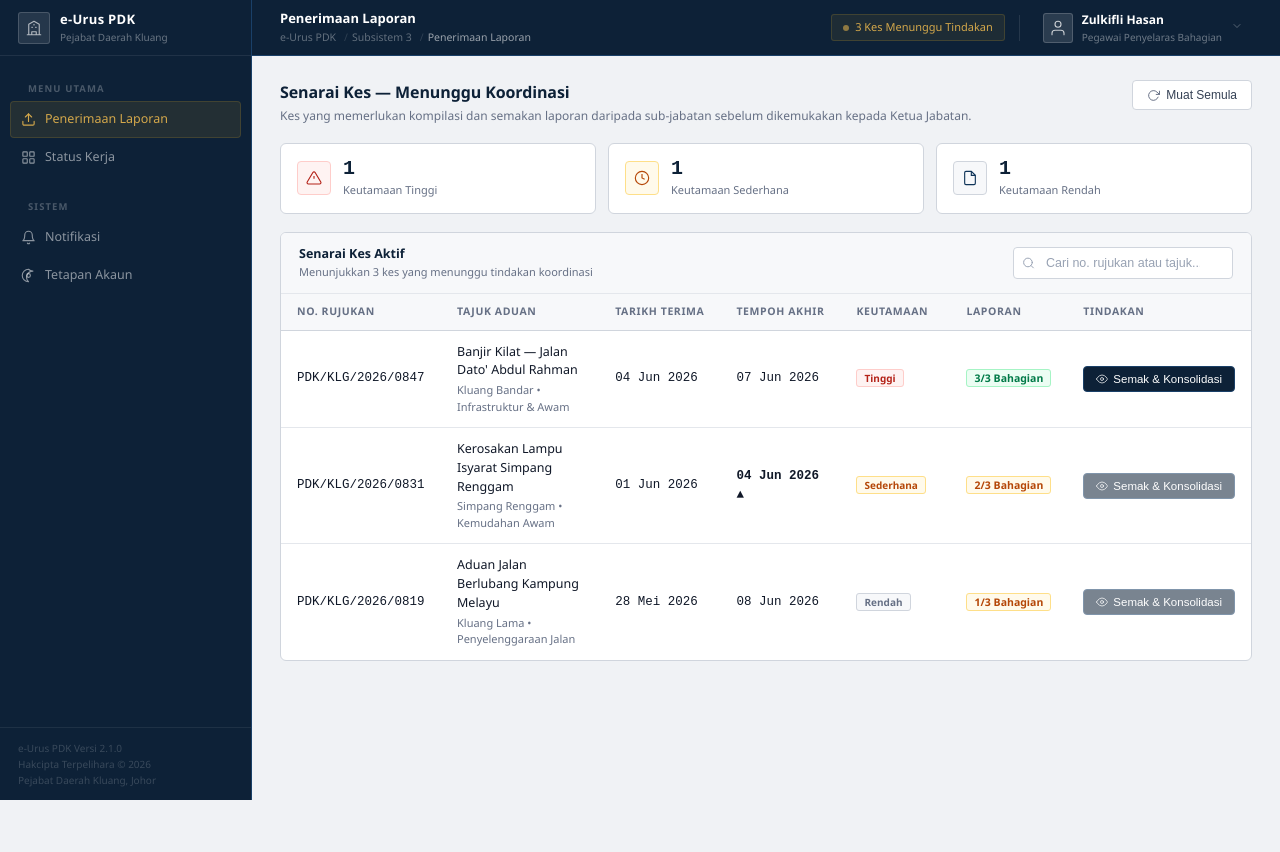
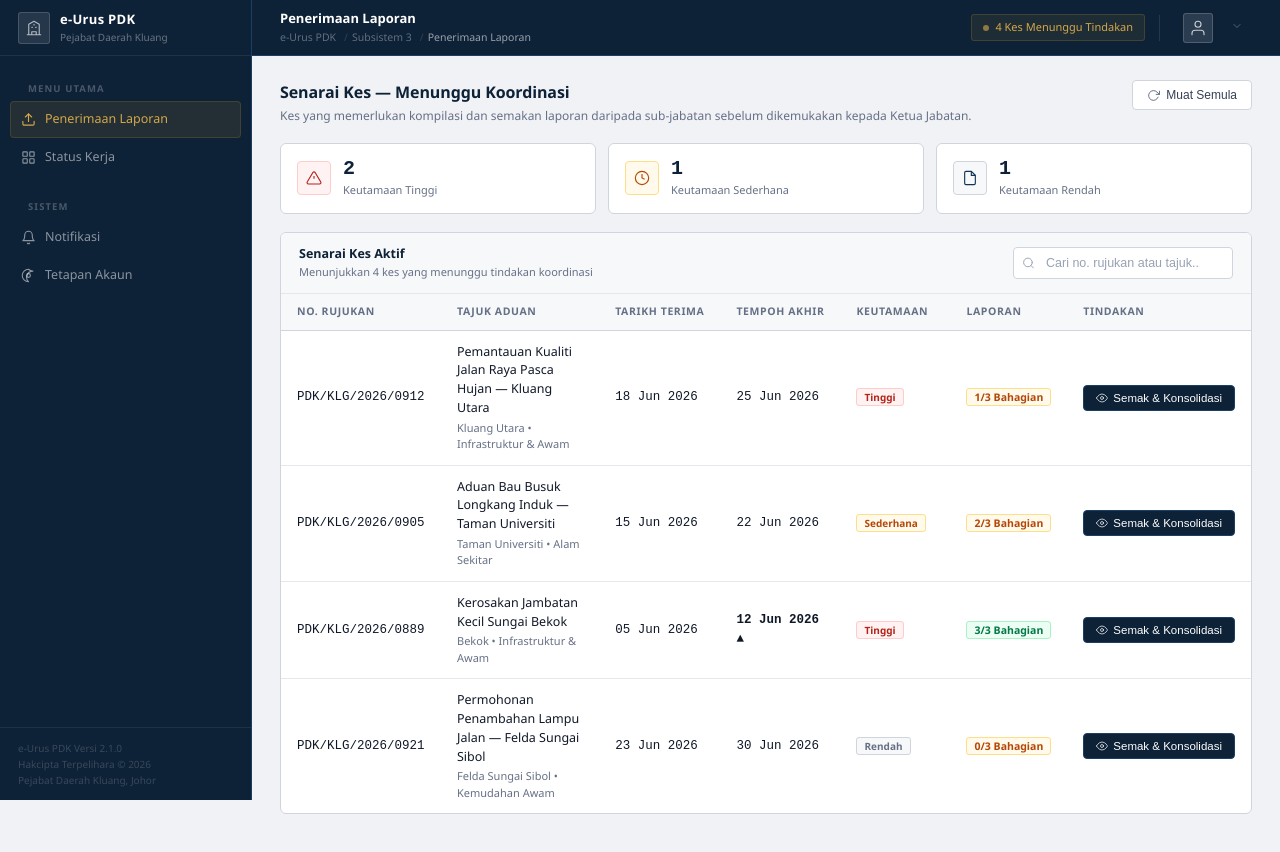
Before and after one commit to tirazman/TRIPLEA-SCSE2243-ADP-PROJECT1, a React (Vite) app in the folder frontend/: page /pegawai-penyelaras/penerimaan in a window 1280 px wide. Shown: the top 852 px of the page. Before the commit the page ends 800 px from the top, so only its background shows below. Built offline with nearby package versions, Linux system fonts and the light colour scheme.

Commit message:
Update PPB

```diff
--- a/frontend/src/data/caseData.jsx
+++ b/frontend/src/data/caseData.jsx
@@ -1,71 +1,115 @@
-
 // caseData.jsx
+// caseList mirrors workStatusCases from statusKerjaData — same refs, titles,
+// dates. These are cases awaiting consolidation by Pegawai Penyelaras.
+//
 // submittedCount = berapa bahagian dah submit
-// totalDepts     = berapa bahagian diperlukan (3 = Fizikal + Masyarakat + Pentadbiran)
-// Konsolidasi AI hanya boleh dimulakan bila submittedCount === totalDepts
+// totalDepts     = 3 (Fizikal + Masyarakat + Pentadbiran)
+// "Konsolidasi Laporan AI" hanya aktif bila submittedCount === totalDepts
 
 export const caseList = [
   {
-    ref: "PDK/KLG/2026/0847",
-    title: "Banjir Kilat — Jalan Dato' Abdul Rahman",
-    subtitle: "Kluang Bandar • Infrastruktur & Awam",
-    tarikhTerima: "04 Jun 2026",
-    tempohAkhir: "07 Jun 2026",
+    ref: "PDK/KLG/2026/0912",
+    title: "Pemantauan Kualiti Jalan Raya Pasca Hujan — Kluang Utara",
+    subtitle: "Kluang Utara • Infrastruktur & Awam",
+    tarikhTerima: "18 Jun 2026",
+    tempohAkhir: "25 Jun 2026",
     overdue: false,
+    keutamaan: "Tinggi",
+    submittedCount: 1,
+    totalDepts: 3,
+  },
+  {
+    ref: "PDK/KLG/2026/0905",
+    title: "Aduan Bau Busuk Longkang Induk — Taman Universiti",
+    subtitle: "Taman Universiti • Alam Sekitar",
+    tarikhTerima: "15 Jun 2026",
+    tempohAkhir: "22 Jun 2026",
+    overdue: false,
+    keutamaan: "Sederhana",
+    submittedCount: 2,
+    totalDepts: 3,
+  },
+  {
+    ref: "PDK/KLG/2026/0889",
+    title: "Kerosakan Jambatan Kecil Sungai Bekok",
+    subtitle: "Bekok • Infrastruktur & Awam",
+    tarikhTerima: "05 Jun 2026",
+    tempohAkhir: "12 Jun 2026",
+    overdue: true,
     keutamaan: "Tinggi",
     submittedCount: 3,
     totalDepts: 3,
   },
   {
-    ref: "PDK/KLG/2026/0831",
-    title: "Kerosakan Lampu Isyarat Simpang Renggam",
-    subtitle: "Simpang Renggam • Kemudahan Awam",
-    tarikhTerima: "01 Jun 2026",
-    tempohAkhir: "04 Jun 2026",
-    overdue: true,
-    keutamaan: "Sederhana",
-    submittedCount: 2,
-    totalDepts: 3,
-  },
-  {
-    ref: "PDK/KLG/2026/0819",
-    title: "Aduan Jalan Berlubang Kampung Melayu",
-    subtitle: "Kluang Lama • Penyelenggaraan Jalan",
-    tarikhTerima: "28 Mei 2026",
-    tempohAkhir: "08 Jun 2026",
+    ref: "PDK/KLG/2026/0921",
+    title: "Permohonan Penambahan Lampu Jalan — Felda Sungai Sibol",
+    subtitle: "Felda Sungai Sibol • Kemudahan Awam",
+    tarikhTerima: "23 Jun 2026",
+    tempohAkhir: "30 Jun 2026",
     overdue: false,
     keutamaan: "Rendah",
-    submittedCount: 1,
+    submittedCount: 0,
     totalDepts: 3,
   },
 ];
 
-export const departmentReports = [
+// Per-case department submission tracking — which dept IDs have submitted
+export const caseDeptSubmissions = {
+  "PDK/KLG/2026/0912": ["fizikal"],                              // 1/3
+  "PDK/KLG/2026/0905": ["fizikal", "masyarakat"],               // 2/3
+  "PDK/KLG/2026/0889": ["fizikal", "masyarakat", "pentadbiran"],// 3/3 ✓
+  "PDK/KLG/2026/0921": [],                                       // 0/3
+};
+
+// Per-case department report details shown in the consolidation workspace
+export const caseDepartmentReports = {
+  "PDK/KLG/2026/0912": [
     {
       id: "fizikal",
       deptClass: "dept-fizikal",
       name: "Bahagian Fizikal",
       subtitle: "Infrastruktur, Kos & Tapak",
       submitted: true,
-    icon: (
-      <>
-        <rect x="3" y="3" width="7" height="7" rx="1" />
-        <rect x="14" y="3" width="7" height="7" rx="1" />
-        <rect x="14" y="14" width="7" height="7" rx="1" />
-        <rect x="3" y="14" width="7" height="7" rx="1" />
-      </>
-    ),
+      icon: (<><rect x="3" y="3" width="7" height="7" rx="1" /><rect x="14" y="3" width="7" height="7" rx="1" /><rect x="14" y="14" width="7" height="7" rx="1" /><rect x="3" y="14" width="7" height="7" rx="1" /></>),
       infoRows: [
-      ["Pegawai Penyedia", "Mohd Hafizuddin bin Sulaiman"],
-      ["Tarikh Laporan", "03 Jun 2026"],
-      ["Lokasi Insiden", "Jalan Dato' Abdul Rahman, Kluang"],
-      ["Anggaran Kos", "RM 148,500.00"],
-      ["Status Infrastruktur", "Jambatan retak, longkang tersumbat ±60m"],
+        ["Pegawai Penyedia", "En. Shahril Bin Hamid"],
+        ["Tarikh Laporan", "20 Jun 2026"],
+        ["Lokasi", "Kluang Utara, Seksyen 3"],
+        ["Status Turapan", "Retak permukaan ±120m, longkang tersumbat"],
       ],
-    attachments: [
-      { name: "Laporan_Fizikal_PDK0847.pdf", type: "pdf" },
-      { name: "Gambar_Tapak_Banjir_01-05.jpg", type: "image" },
+      attachments: [{ name: "Laporan_Fizikal_PDK0912.pdf", type: "pdf" }],
+    },
+    {
+      id: "masyarakat",
+      deptClass: "dept-masyarakat",
+      name: "Bahagian Masyarakat",
+      subtitle: "Aduan Awam & Impak Komuniti",
+      submitted: false,
+      icon: (<><path d="M17 21v-2a4 4 0 00-4-4H5a4 4 0 00-4 4v2" /><circle cx="9" cy="7" r="4" /><path d="M23 21v-2a4 4 0 00-3-3.87" /><path d="M16 3.13a4 4 0 010 7.75" /></>),
+      infoRows: [["Pegawai Penyedia", "Pn. Norlia Binti Daud"], ["Status", "Laporan sedang disediakan"]],
+      attachments: [],
+    },
+    {
+      id: "pentadbiran",
+      deptClass: "dept-pentadbiran",
+      name: "Bahagian Pentadbiran",
+      subtitle: "Bencana & Keselamatan",
+      submitted: false,
+      icon: <path d="M12 22s8-4 8-10V5l-8-3-8 3v7c0 6 8 10 8 10z" />,
+      infoRows: [["Pegawai Penyedia", "En. Zulhilmi Bin Rahmat"], ["Status", "Penilaian risiko dalam penyediaan"]],
+      attachments: [],
+    },
   ],
+  "PDK/KLG/2026/0905": [
+    {
+      id: "fizikal",
+      deptClass: "dept-fizikal",
+      name: "Bahagian Fizikal",
+      subtitle: "Infrastruktur, Kos & Tapak",
+      submitted: true,
+      icon: (<><rect x="3" y="3" width="7" height="7" rx="1" /><rect x="14" y="3" width="7" height="7" rx="1" /><rect x="14" y="14" width="7" height="7" rx="1" /><rect x="3" y="14" width="7" height="7" rx="1" /></>),
+      infoRows: [["Pegawai Penyedia", "En. Rashdan Bin Ismail"], ["Tarikh Laporan", "16 Jun 2026"], ["Punca", "Pemeriksaan longkang sedang dijalankan"]],
+      attachments: [{ name: "Laporan_Teknikal_Longkang_PDK0905.pdf", type: "pdf" }],
     },
     {
       id: "masyarakat",
@@ -73,21 +117,41 @@ export const departmentReports = [
       name: "Bahagian Masyarakat",
       subtitle: "Aduan Awam & Impak Komuniti",
       submitted: true,
-    icon: (
-      <>
-        <path d="M17 21v-2a4 4 0 00-4-4H5a4 4 0 00-4 4v2" />
-        <circle cx="9" cy="7" r="4" />
-        <path d="M23 21v-2a4 4 0 00-3-3.87" />
-        <path d="M16 3.13a4 4 0 010 7.75" />
-      </>
-    ),
-    infoRows: [
-      ["Pegawai Penyedia", "Nur Farah binti Izzati"],
-      ["Tarikh Laporan", "03 Jun 2026"],
-      ["Bilangan Aduan", "34 aduan diterima"],
-      ["Penduduk Terjejas", "±312 orang / 78 isi rumah"],
+      icon: (<><path d="M17 21v-2a4 4 0 00-4-4H5a4 4 0 00-4 4v2" /><circle cx="9" cy="7" r="4" /><path d="M23 21v-2a4 4 0 00-3-3.87" /><path d="M16 3.13a4 4 0 010 7.75" /></>),
+      infoRows: [["Pegawai Penyedia", "Pn. Hasniza Binti Othman"], ["Tarikh Laporan", "15 Jun 2026"], ["Bilangan Aduan", "18 aduan diterima"]],
+      attachments: [{ name: "Laporan_Masyarakat_PDK0905.pdf", type: "pdf" }],
+    },
+    {
+      id: "pentadbiran",
+      deptClass: "dept-pentadbiran",
+      name: "Bahagian Pentadbiran",
+      subtitle: "Bencana & Keselamatan",
+      submitted: false,
+      icon: <path d="M12 22s8-4 8-10V5l-8-3-8 3v7c0 6 8 10 8 10z" />,
+      infoRows: [["Pegawai Penyedia", "—"], ["Status", "Belum ada tindakan"]],
+      attachments: [],
+    },
   ],
-    attachments: [{ name: "Laporan_Masyarakat_PDK0847.pdf", type: "pdf" }],
+  "PDK/KLG/2026/0889": [
+    {
+      id: "fizikal",
+      deptClass: "dept-fizikal",
+      name: "Bahagian Fizikal",
+      subtitle: "Infrastruktur, Kos & Tapak",
+      submitted: true,
+      icon: (<><rect x="3" y="3" width="7" height="7" rx="1" /><rect x="14" y="3" width="7" height="7" rx="1" /><rect x="14" y="14" width="7" height="7" rx="1" /><rect x="3" y="14" width="7" height="7" rx="1" /></>),
+      infoRows: [["Pegawai Penyedia", "En. Farid Bin Zainal"], ["Tarikh Laporan", "05 Jun 2026"], ["Lokasi", "Sungai Bekok KM 7"], ["Status Struktur", "Jambatan retak, perlu pembaikan segera"]],
+      attachments: [{ name: "Laporan_Teknikal_Jambatan_PDK0889.pdf", type: "pdf" }, { name: "Gambar_Jambatan_Bekok.jpg", type: "image" }],
+    },
+    {
+      id: "masyarakat",
+      deptClass: "dept-masyarakat",
+      name: "Bahagian Masyarakat",
+      subtitle: "Aduan Awam & Impak Komuniti",
+      submitted: true,
+      icon: (<><path d="M17 21v-2a4 4 0 00-4-4H5a4 4 0 00-4 4v2" /><circle cx="9" cy="7" r="4" /><path d="M23 21v-2a4 4 0 00-3-3.87" /><path d="M16 3.13a4 4 0 010 7.75" /></>),
+      infoRows: [["Pegawai Penyedia", "Pn. Zaiton Binti Salleh"], ["Tarikh Laporan", "05 Jun 2026"], ["Penduduk Terjejas", "±85 orang / 22 isi rumah"]],
+      attachments: [{ name: "Laporan_Impak_PDK0889.pdf", type: "pdf" }],
     },
     {
       id: "pentadbiran",
@@ -96,21 +160,42 @@ export const departmentReports = [
       subtitle: "Bencana & Keselamatan",
       submitted: true,
       icon: <path d="M12 22s8-4 8-10V5l-8-3-8 3v7c0 6 8 10 8 10z" />,
-    infoRows: [
-      ["Pegawai Penyedia", "Azri Faisal bin Nordin"],
-      ["Tarikh Laporan", "03 Jun 2026"],
-      ["Tahap Ancaman", "Sederhana Tinggi (Tahap 2)"],
+      infoRows: [["Pegawai Penyedia", "En. Hisyam Bin Rosli"], ["Tarikh Laporan", "05 Jun 2026"], ["Tahap Ancaman", "Tinggi (Tahap 3)"]],
+      attachments: [{ name: "Laporan_Keselamatan_PDK0889.pdf", type: "pdf" }],
+    },
   ],
-    attachments: [{ name: "Laporan_Keselamatan_PDK0847.pdf", type: "pdf" }],
+  "PDK/KLG/2026/0921": [
+    {
+      id: "fizikal",
+      deptClass: "dept-fizikal",
+      name: "Bahagian Fizikal",
+      subtitle: "Infrastruktur, Kos & Tapak",
+      submitted: false,
+      icon: (<><rect x="3" y="3" width="7" height="7" rx="1" /><rect x="14" y="3" width="7" height="7" rx="1" /><rect x="14" y="14" width="7" height="7" rx="1" /><rect x="3" y="14" width="7" height="7" rx="1" /></>),
+      infoRows: [["Pegawai Penyedia", "En. Azrul Bin Hamdan"], ["Status", "Belum dimulakan"]],
+      attachments: [],
     },
-];
-
-// Per-case department submission tracking
-// submittedDepts lists which dept IDs have submitted for that case
-export const caseDeptSubmissions = {
-  "PDK/KLG/2026/0847": ["fizikal", "masyarakat", "pentadbiran"], // semua 3 submit
-  "PDK/KLG/2026/0831": ["fizikal", "masyarakat"],                // 2/3 submit
-  "PDK/KLG/2026/0819": ["fizikal"],                              // 1/3 submit
+    {
+      id: "masyarakat",
+      deptClass: "dept-masyarakat",
+      name: "Bahagian Masyarakat",
+      subtitle: "Aduan Awam & Impak Komuniti",
+      submitted: false,
+      icon: (<><path d="M17 21v-2a4 4 0 00-4-4H5a4 4 0 00-4 4v2" /><circle cx="9" cy="7" r="4" /><path d="M23 21v-2a4 4 0 00-3-3.87" /><path d="M16 3.13a4 4 0 010 7.75" /></>),
+      infoRows: [["Pegawai Penyedia", "Pn. Rohani Binti Yusof"], ["Status", "Belum ada tindakan"]],
+      attachments: [],
+    },
+    {
+      id: "pentadbiran",
+      deptClass: "dept-pentadbiran",
+      name: "Bahagian Pentadbiran",
+      subtitle: "Bencana & Keselamatan",
+      submitted: false,
+      icon: <path d="M12 22s8-4 8-10V5l-8-3-8 3v7c0 6 8 10 8 10z" />,
+      infoRows: [["Pegawai Penyedia", "—"], ["Status", "Belum ada tindakan"]],
+      attachments: [],
+    },
+  ],
 };
 
 export const STRATEGI_MAPPING = [
--- a/frontend/src/view/PegawaiPenyelarasBahagian/PPBPenerimaanLaporan.jsx
+++ b/frontend/src/view/PegawaiPenyelarasBahagian/PPBPenerimaanLaporan.jsx
@@ -1,6 +1,6 @@
 import { useState, useRef } from "react";
 import Navbar from "../../components/common/navbar";
-import { caseList, departmentReports, caseDeptSubmissions, STRATEGI_MAPPING } from "../../data/caseData";
+import { caseList, caseDepartmentReports, caseDeptSubmissions, STRATEGI_MAPPING } from "../../data/caseData";
 import "../../styles/pages/PenerimaanLaporan.css";
 
 const ALLOWED_TYPES = [
@@ -181,9 +181,6 @@ function CaseListView({ cases, onOpenCase }) {
                     <button
                       className="btn-tindakan"
                       onClick={() => onOpenCase(c)}
-                      style={!allSubmitted ? { opacity: 0.55, cursor: "not-allowed" } : undefined}
-                      disabled={!allSubmitted}
-                      title={!allSubmitted ? `Menunggu ${c.totalDepts - submittedDepts.length} lagi bahagian untuk submit` : "Semak & Konsolidasi"}
                     >
                       <svg viewBox="0 0 24 24" fill="none" strokeLinecap="round" strokeLinejoin="round">
                         <path d="M1 12s4-8 11-8 11 8 11 8-4 8-11 8-11-8-11-8z" />
@@ -218,7 +215,10 @@ function DepartmentCard({ report, isOpen, onToggle }) {
             <div className="card-dept-sub">{report.subtitle}</div>
           </div>
         </div>
-        <span className="status-badge badge-received">Diterima</span>
+        {report.submitted
+          ? <span className="status-badge badge-received">Diterima</span>
+          : <span className="status-badge badge-pending">Belum Dihantar</span>
+        }
         <div className={`chevron-icon${isOpen ? " open" : ""}`}>
           <svg viewBox="0 0 24 24" fill="none" stroke="currentColor" strokeLinecap="round" strokeLinejoin="round">
             <polyline points="6 9 12 15 18 9" />
@@ -234,6 +234,8 @@ function DepartmentCard({ report, isOpen, onToggle }) {
               ))}
             </tbody>
           </table>
+          {report.attachments.length > 0 && (
+            <>
               <div className="attach-label">Lampiran</div>
               {report.attachments.map((file) => (
                 <div className="attach-item" key={file.name}>
@@ -252,6 +254,8 @@ function DepartmentCard({ report, isOpen, onToggle }) {
                   {file.name}
                 </div>
               ))}
+            </>
+          )}
         </div>
       </div>
     </div>
@@ -277,7 +281,7 @@ function ReportsPanel({ reports, openCards, onToggleCard, isConsolidating, onSta
             <div className="panel-subtitle">Klik untuk melihat butiran dan lampiran</div>
           </div>
         </div>
-        <div className="count-tag">{reports.length} / {reports.length}</div>
+        <div className="count-tag">{reports.filter(r => r.submitted).length} / {reports.length}</div>
       </div>
       <div className="panel-body">
         {reports.map((report) => (
@@ -618,7 +622,8 @@ export default function PPBPenerimaanLaporan() {
     }, 1000);
   };
 
-  // Compute allSubmitted for selected case
+  // Per-case reports and submission state
+  const caseReports = selectedCase ? (caseDepartmentReports[selectedCase.ref] || []) : [];
   const allSubmitted = selectedCase
     ? (caseDeptSubmissions[selectedCase.ref] || []).length === selectedCase.totalDepts
     : false;
@@ -629,8 +634,6 @@ export default function PPBPenerimaanLaporan() {
         title="Penerimaan Laporan"
         breadcrumbItems={["e-Urus PDK", "Subsistem 3", "Penerimaan Laporan"]}
         statusText={`${caseList.length} Kes Menunggu Tindakan`}
-        userName="Zulkifli Hasan"
-        userRole="Pegawai Penyelaras Bahagian"
       />
       <div className="content">
         {view === "list" ? (
@@ -639,7 +642,7 @@ export default function PPBPenerimaanLaporan() {
           <CaseDetailView
             caseItem={selectedCase}
             onBack={handleBackToList}
-            reports={departmentReports}
+            reports={caseReports}
             openCards={openCards}
             onToggleCard={handleToggleCard}
             isConsolidating={isConsolidating}
```
Lines whose indentation alone changed are shown as unchanged.
